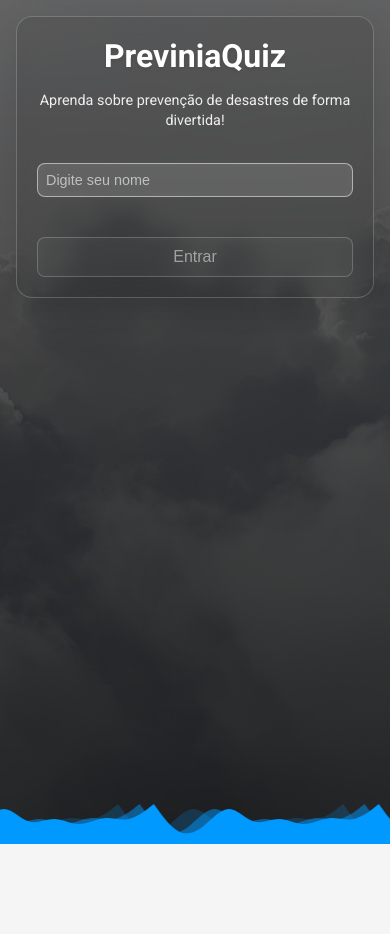
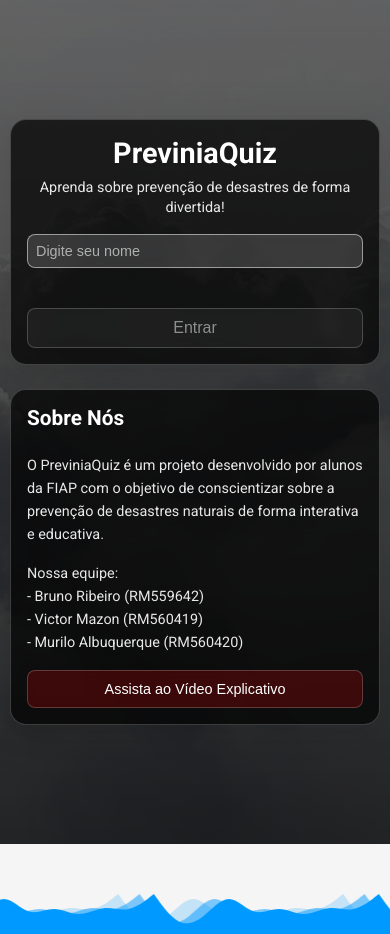
Before and after one commit to muriloalbuquerque/previnia-quiz, a React (Vite) app: page /login in a window 390 px wide. Before the commit the page ends 844 px from the top, so only its background shows below. Built offline with nearby package versions, Linux system fonts and the light colour scheme.

Commit message:
Adding about us

```diff
--- a/src/components/Footer.css
+++ b/src/components/Footer.css
@@ -1,6 +1,5 @@
 .footer {
   width: 100%;
-  height: 60px;
   position: relative;
   margin-top: auto;
 }
--- a/src/components/Login.css
+++ b/src/components/Login.css
@@ -1,4 +1,5 @@
 .login-container {
+  min-height: 100vh;
   height: 100%;
   position: relative;
   display: flex;
@@ -31,6 +32,24 @@
   z-index: -1;
 }
 
+.login-content {
+  width: 100%;
+  max-width: 1200px;
+  margin: auto;
+  position: relative;
+  z-index: 1;
+  display: flex;
+  align-items: center;
+}
+
+.login-grid {
+  display: grid;
+  grid-template-columns: repeat(2, 1fr);
+  gap: 32px;
+  align-items: center;
+  width: 100%;
+}
+
 .login-paper {
   background: rgba(0, 0, 0, 0.1);
   backdrop-filter: blur(10px);
@@ -41,10 +60,21 @@
   box-shadow: 0 8px 32px rgba(0, 0, 0, 0.1);
   border: 1px solid rgba(255, 255, 255, 0.2);
   width: 100%;
-  max-width: 400px;
   margin: auto;
   position: relative;
-  z-index: 1;
+}
+
+.about-card {
+  background: rgba(0, 0, 0, 0.1);
+  backdrop-filter: blur(10px);
+  -webkit-backdrop-filter: blur(20px);
+  border-radius: 16px;
+  padding: clamp(20px, 5vw, 40px);
+  box-shadow: 0 8px 32px rgba(0, 0, 0, 0.1);
+  border: 1px solid rgba(255, 255, 255, 0.2);
+  width: 100%;
+  margin: auto;
+  position: relative;
 }
 
 .login-title {
@@ -61,6 +91,27 @@
   margin: 0 0 32px 0;
   font-weight: normal;
   line-height: 1.4;
+}
+
+.about-title {
+  color: #ffffff;
+  font-size: clamp(1.5rem, 4vw, 2rem);
+  font-weight: bold;
+  margin: 0 0 24px 0;
+  text-shadow: 0 2px 4px rgba(0, 0, 0, 0.1);
+}
+
+.about-content {
+  display: flex;
+  flex-direction: column;
+  gap: 16px;
+}
+
+.about-text {
+  color: rgba(255, 255, 255, 0.9);
+  font-size: clamp(0.9rem, 2vw, 1rem);
+  line-height: 1.6;
+  text-align: left;
 }
 
 .login-form {
@@ -124,6 +175,26 @@
   color: rgba(255, 255, 255, 0.5);
 }
 
+.video-button {
+  background: rgba(255, 0, 0, 0.2);
+  color: white;
+  border: 1px solid rgba(255, 255, 255, 0.2);
+  border-radius: 8px;
+  padding: clamp(10px, 2vw, 12px);
+  font-size: clamp(0.9rem, 2vw, 1rem);
+  cursor: pointer;
+  transition: all 0.3s;
+  width: 100%;
+  backdrop-filter: blur(5px);
+  -webkit-backdrop-filter: blur(5px);
+}
+
+.video-button:hover {
+  background: rgba(255, 0, 0, 0.3);
+  transform: translateY(-2px);
+  box-shadow: 0 8px 16px rgba(0, 0, 0, 0.1);
+}
+
 .login-logo {
   width: 120px;
   height: 120px;
@@ -141,13 +212,56 @@
   }
 }
 
+@media (max-width: 768px) {
+  .login-grid {
+    grid-template-columns: 1fr;
+    gap: 24px;
+  }
+
+  .login-content {
+    padding: 20px 0;
+  }
+
+  .login-container {
+    padding: 16px;
+    align-items: flex-start;
+    overflow-y: auto;
+  }
+
+  .login-paper, .about-card {
+    padding: 20px;
+  }
+
+  .login-title {
+    font-size: clamp(1.8rem, 4vw, 2rem);
+  }
+
+  .about-title {
+    font-size: clamp(1.3rem, 3vw, 1.5rem);
+  }
+}
+
 @media (max-width: 480px) {
   .login-container {
+    padding: 10px;
+  }
+
+  .login-paper, .about-card {
     padding: 16px;
   }
 
-  .login-paper {
-    padding: 20px;
+  .login-title {
+    margin-bottom: 8px;
+  }
+
+  .login-subtitle {
+    margin-bottom: 16px;
+  }
+
+  .login-paper, .about-card {
+    backdrop-filter: none;
+    -webkit-backdrop-filter: none;
+    background: rgba(0, 0, 0, 0.7);
   }
 }
 
--- a/src/components/Login.jsx
+++ b/src/components/Login.jsx
@@ -73,8 +73,14 @@
     }
   };
 
+  const handleWatchVideo = () => {
+    window.open('https://youtu.be/your-video-id', '_blank');
+  };
+
   return (
     <div className="login-container">
+      <div className="login-content">
+        <div className="login-grid">
           <div className="login-paper">
             <h1 className="login-title">PreviniaQuiz</h1>
             <h2 className="login-subtitle">
@@ -104,6 +110,29 @@
               </button>
             </form>
           </div>
+
+          <div className="about-card">
+            <h2 className="about-title">Sobre Nós</h2>
+            <div className="about-content">
+              <p className="about-text">
+                O PreviniaQuiz é um projeto desenvolvido por alunos da FIAP com o objetivo de conscientizar sobre a prevenção de desastres naturais de forma interativa e educativa.
+              </p>
+              <p className="about-text">
+                Nossa equipe: <br />
+                - Bruno Ribeiro (RM559642) <br />
+                - Victor Mazon (RM560419)<br />
+                - Murilo Albuquerque (RM560420)<br />
+              </p>
+              <button
+                onClick={handleWatchVideo}
+                className="video-button"
+              >
+                Assista ao Vídeo Explicativo
+              </button>
+            </div>
+          </div>
+        </div>
+      </div>
     </div>
   );
 };
```
Lines whose indentation alone changed are shown as unchanged.
